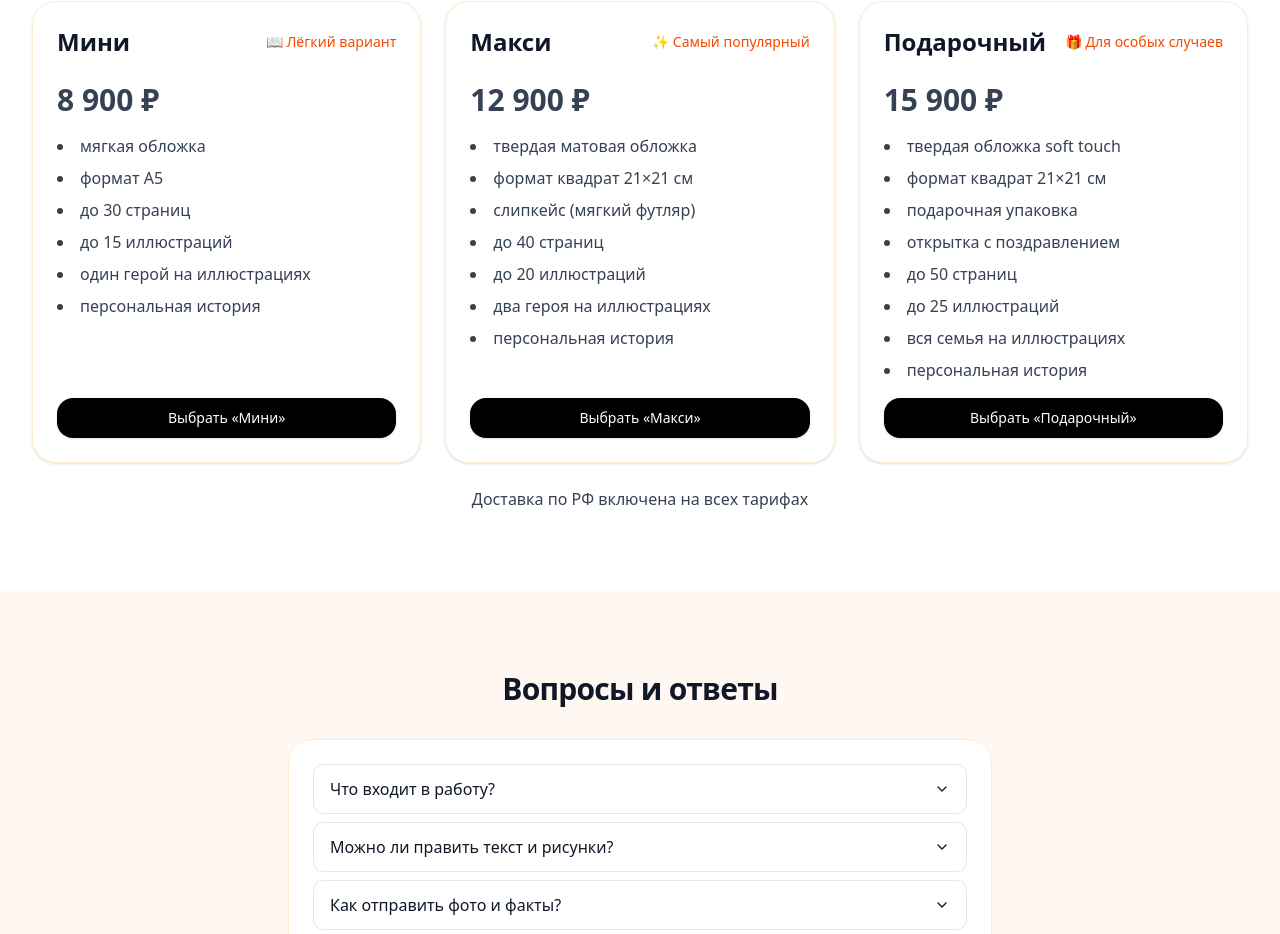
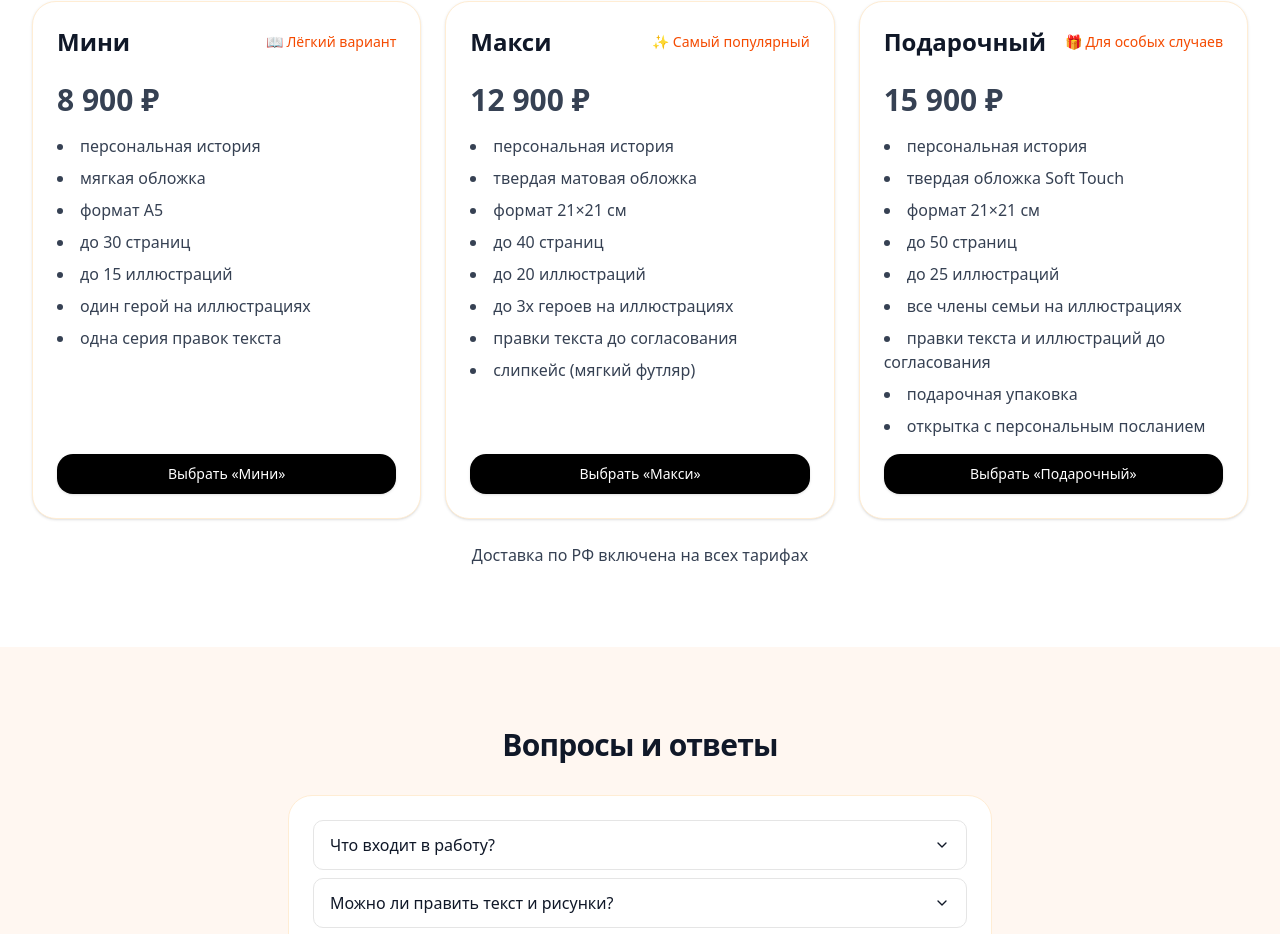
Before and after one commit to pastushin86-cpu/voobrazhay-landing, a Next.js app: page / in a window 1280 px wide. Shown: the part 4878-5812 px from the top of the page. Built offline with nearby package versions, Linux system fonts and the light colour scheme.

Commit message:
Обновлены характеристики тарифов: добавлены правки текста, уточнены форматы и количество героев

```diff
--- a/src/app/page.tsx
+++ b/src/app/page.tsx
@@ -407,12 +407,13 @@ export default function VoobrazhayLanding() {
               price: "8 900 ₽",
               tag: "📖 Лёгкий вариант",
               features: [
+                "персональная история",
                 "мягкая обложка",
                 "формат A5",
                 "до 30 страниц",
                 "до 15 иллюстраций",
                 "один герой на иллюстрациях",
-                "персональная история"
+                "одна серия правок текста"
               ],
               cta: "Выбрать «Мини»",
               link: PRICING_LINKS.mini,
@@ -421,13 +422,14 @@ export default function VoobrazhayLanding() {
               price: "12 900 ₽",
               tag: "✨ Самый популярный",
               features: [
+                "персональная история",
                 "твердая матовая обложка",
-                "формат квадрат 21×21 см",
-                "слипкейс (мягкий футляр)",
+                "формат 21×21 см",
                 "до 40 страниц",
                 "до 20 иллюстраций",
-                "два героя на иллюстрациях",
-                "персональная история"
+                "до 3х героев на иллюстрациях",
+                "правки текста до согласования",
+                "слипкейс (мягкий футляр)"
               ],
               cta: "Выбрать «Макси»",
               link: PRICING_LINKS.maxi,
@@ -436,14 +438,15 @@ export default function VoobrazhayLanding() {
               price: "15 900 ₽",
               tag: "🎁 Для особых случаев",
               features: [
-                "твердая обложка soft touch",
-                "формат квадрат 21×21 см",
-                "подарочная упаковка",
-                "открытка с поздравлением",
+                "персональная история",
+                "твердая обложка Soft Touch",
+                "формат 21×21 см",
                 "до 50 страниц",
                 "до 25 иллюстраций",
-                "вся семья на иллюстрациях",
-                "персональная история"
+                "все члены семьи на иллюстрациях",
+                "правки текста и иллюстраций до согласования",
+                "подарочная упаковка",
+                "открытка с персональным посланием"
               ],
               cta: "Выбрать «Подарочный»",
               link: PRICING_LINKS.premium,
```
